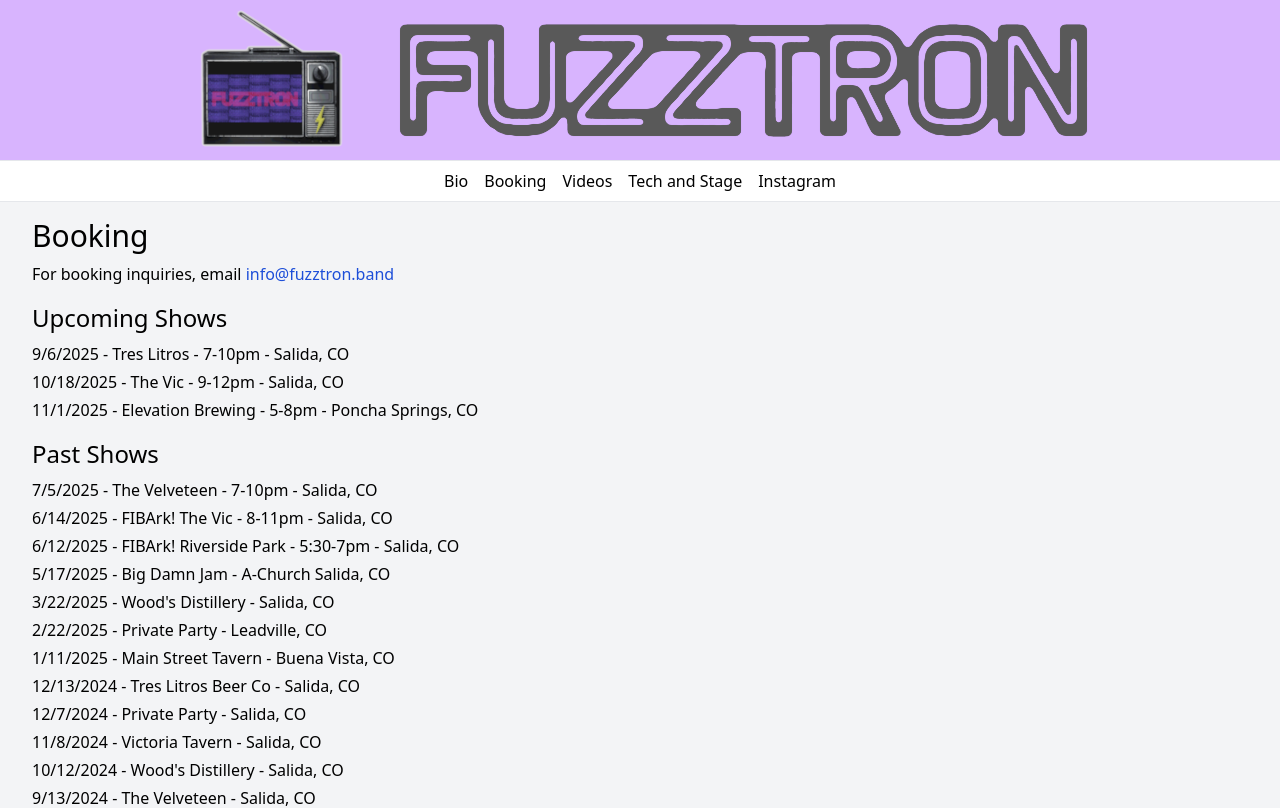
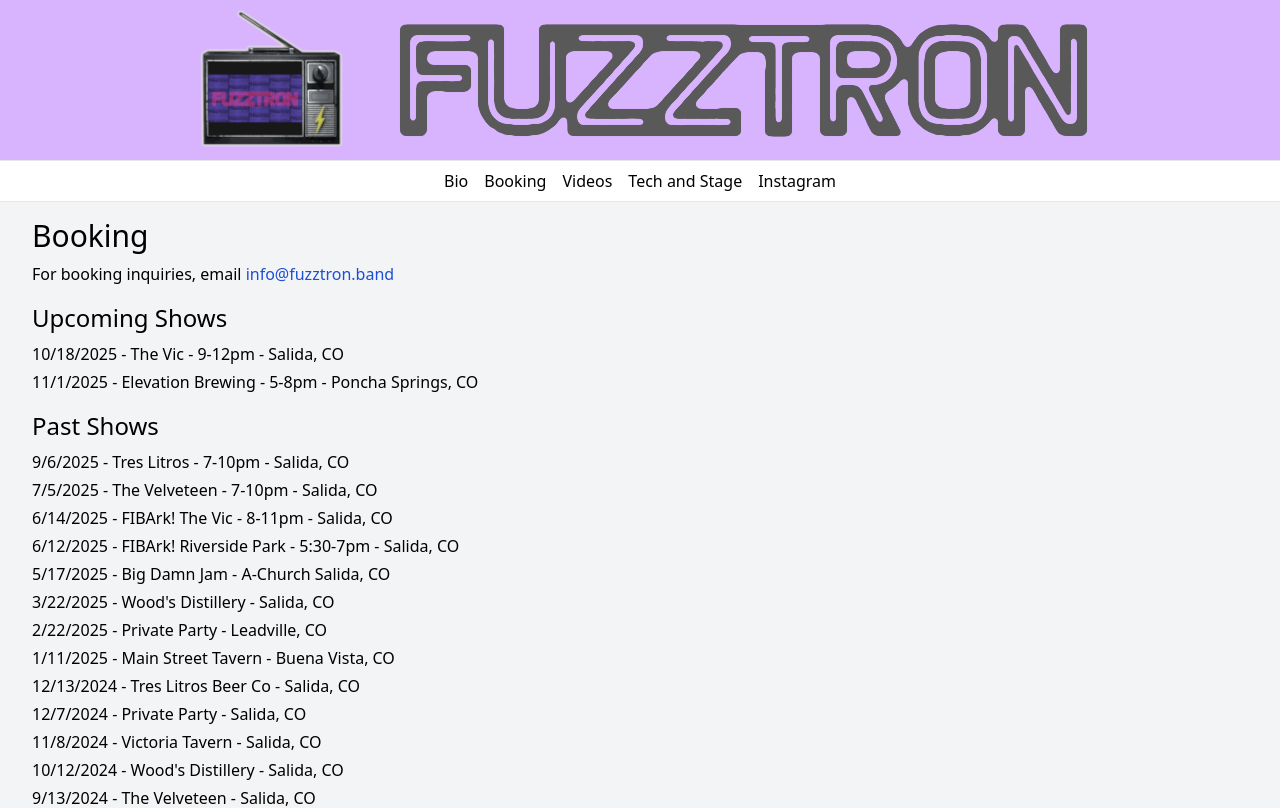
Before and after one commit to zhegwood/fuzztron.band, a Vue app: page /booking in a window 1280 px wide. Shown: the top 808 px of the page. Built offline with nearby package versions, Linux system fonts and the light colour scheme.

Commit message:
updated shows

```diff
--- a/src/components/UpcomingShows.vue
+++ b/src/components/UpcomingShows.vue
@@ -4,7 +4,6 @@
 <template>
   <div>
     <h2 class="mb-2 text-2xl">Upcoming Shows</h2>
-    <p class="mb-1">9/6/2025 - Tres Litros - 7-10pm - Salida, CO</p>
     <p class="mb-1">10/18/2025 - The Vic - 9-12pm - Salida, CO</p>
     <p class="mb-1">11/1/2025 - Elevation Brewing - 5-8pm - Poncha Springs, CO</p>
   </div>
--- a/src/views/BookingView.vue
+++ b/src/views/BookingView.vue
@@ -12,6 +12,7 @@
     <UpcomingShows class="mb-4" />
     <div class="mb-4">
       <h2 class="mb-2 text-2xl">Past Shows</h2>
+      <p class="mb-1">9/6/2025 - Tres Litros - 7-10pm - Salida, CO</p>
       <p class="mb-1">7/5/2025 - The Velveteen - 7-10pm - Salida, CO</p>
       <p class="mb-1">6/14/2025 - FIBArk! The Vic - 8-11pm - Salida, CO</p>
       <p class="mb-1">6/12/2025 - FIBArk! Riverside Park - 5:30-7pm - Salida, CO</p>
```
